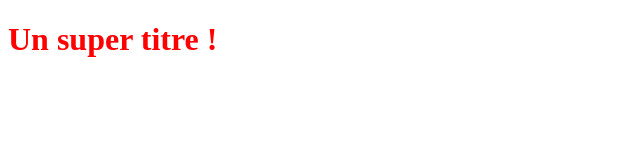
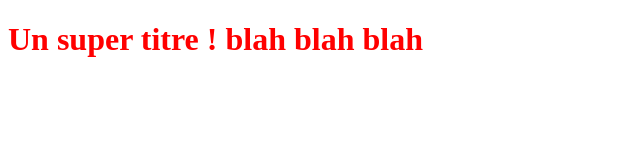
Before and after one commit to CedricPiette/OpenclassroomsProject, a plain HTML site: page index.html in a window 1280 px wide. Shown: the whole page, without its empty margins (0-640 px from the left). Drawn offline with Linux system fonts and the light colour scheme.

Commit message:
just testing index.html

```diff
--- a/index.html
+++ b/index.html
@@ -5,6 +5,6 @@
    <link rel="stylesheet" type="text/css" href="styles.css">
 </head>
 <body>
-   <h1>Un super titre !</h1>
+   <h1>Un super titre ! blah blah blah</h1>
 </body>
 </html>
```
